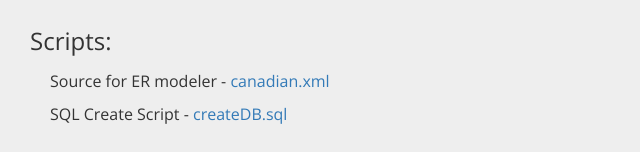
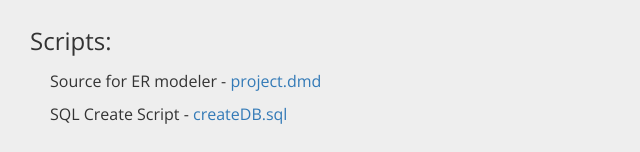
Before and after one commit to parondeau/school, a plain HTML site: page 3B/BIE-DBS/project/index.html in a window 1280 px wide. Shown: the part 2268-2420 px from the top of the page, 0-640 px from the left. Drawn offline with nearby package versions, Linux system fonts and the light colour scheme.

Commit message:
moar changes prolly

```diff
--- a/3B/BIE-DBS/project/index.html
+++ b/3B/BIE-DBS/project/index.html
@@ -30,7 +30,7 @@
 		</section>
 		<section>
 			<h3>Scripts:</h3>
-			<p>Source for ER modeler - <a href="something.xml">canadian.xml</a></p>
+			<p>Source for ER modeler - <a href="project.dmd">project.dmd</a></p>
 			<p>SQL Create Script - <a href="createDB.sql">createDB.sql</a></p>
 		</section>
 	</body>
```
Also changed, not shown: 1 other file.
